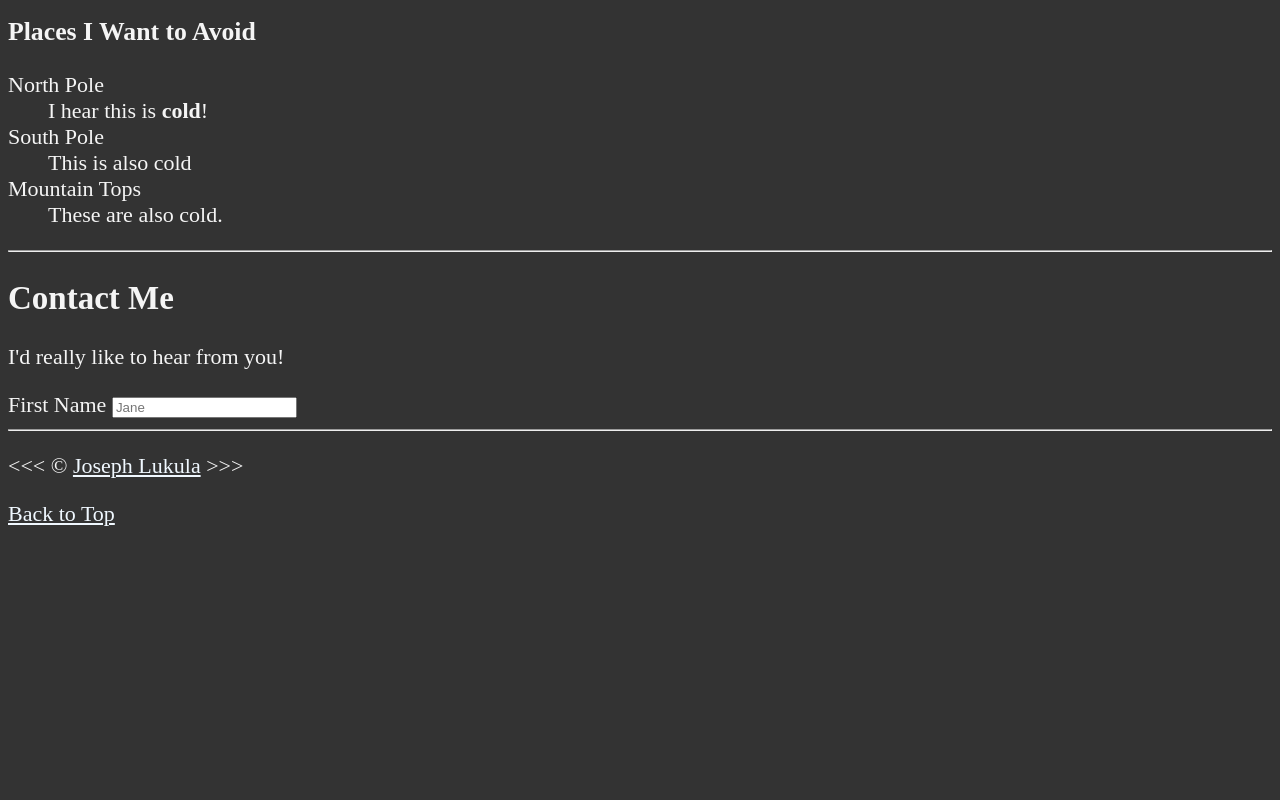
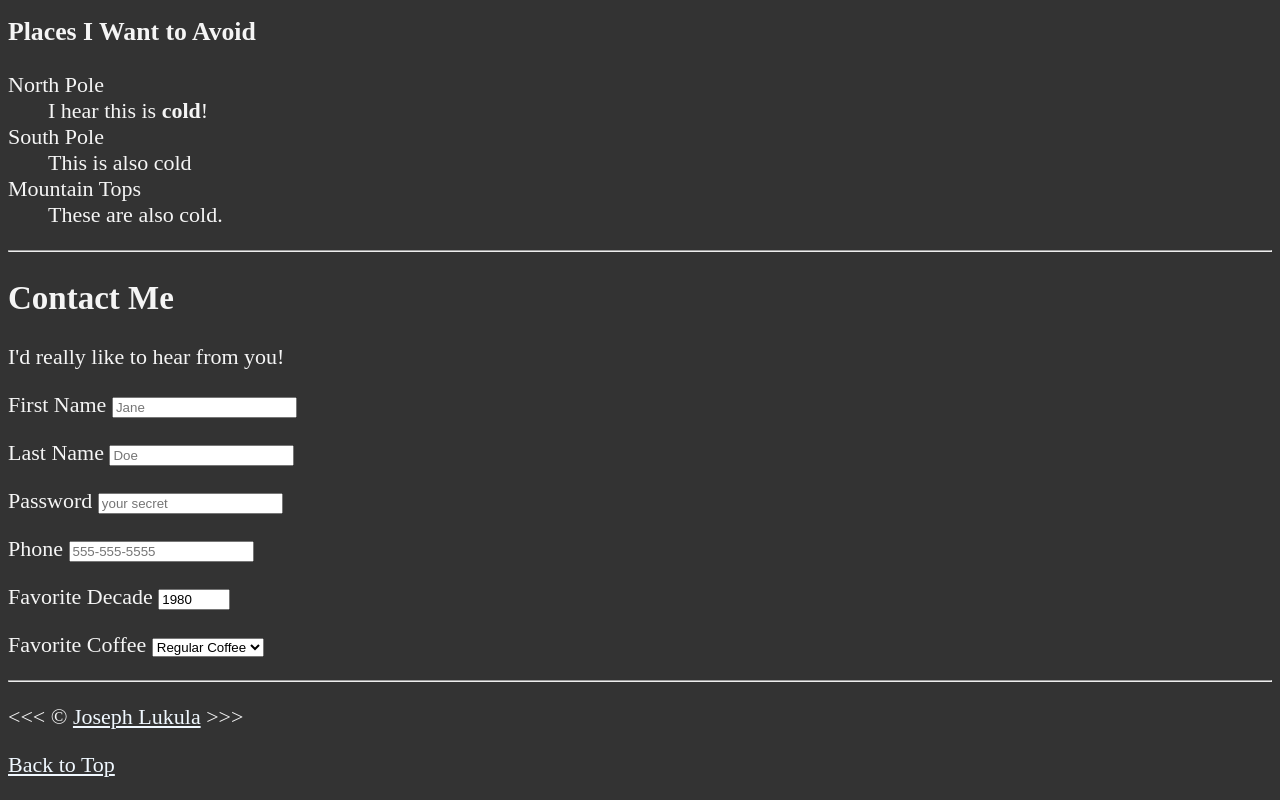
Before and after one commit to jlukula/git-at-work, a plain HTML site: page Dave Gray HTML Course/index.html in a window 1280 px wide. Shown: the part 2458-3258 px from the top of the page. Before the commit the page ends 3007 px from the top, so only its background shows below. Drawn offline with Linux system fonts and the light colour scheme.

Commit message:
Update from Chapter 9

```diff
--- a/Dave Gray HTML Course/index.html
+++ b/Dave Gray HTML Course/index.html
@@ -203,9 +203,39 @@
       <p>I'd really like to hear from you!</p>
 
       <form action="https://httpbin.org/get" method="get">
-        <label for="firstName">First Name</label>
-        <input type="text" name="firstName" id="firstName" placeholder="Jane" autocomplete="on">
+        <p>
+           <label for="firstName">First Name</label>
+           <input type="text" name="firstName" id="firstName" placeholder="Jane" autocomplete="on">
+        </p>
 
+        <p>
+           <label for="lastName">Last Name</label>
+           <input type="text" name="lastName" id="lastName" placeholder="Doe" autocomplete="on">
+        </p>
+        <p>
+           <label for="password">Password</label>
+           <input type="password" name="password" id="password" placeholder="your secret" autocomplete="on">
+        </p>
+        <p>
+           <label for="phone">Phone</label>
+           <input type="tel" name="phone" id="phone" placeholder="555-555-5555" autocomplete="on" pattern="[0-9]{3}-[0-9]{3}-[0-9]{4}">
+        </p>
+        <p>
+           <label for="decade">Favorite Decade</label>
+           <input type="number" name="decade" id="decade" min="1950" max="2020" step="10" value="1980">
+        </p>
+        <p>
+          <label for="coffee">Favorite Coffee</label>
+             <select name="coffee" id="coffee">
+                <option value="regular coffee">Regular Coffee</option>
+                <option value="iced coffee">Iced Coffee</option>
+                <option value="latte">latte</option>
+                <option value="cappuccino">Cappuccino</option>
+                <option value="cortado">Cortado</option>
+                <option value="americano">Americano</option>
+                <option value="other">Other</option>
+             </select>
+        </p>
 
       </form>
     </article>
```
